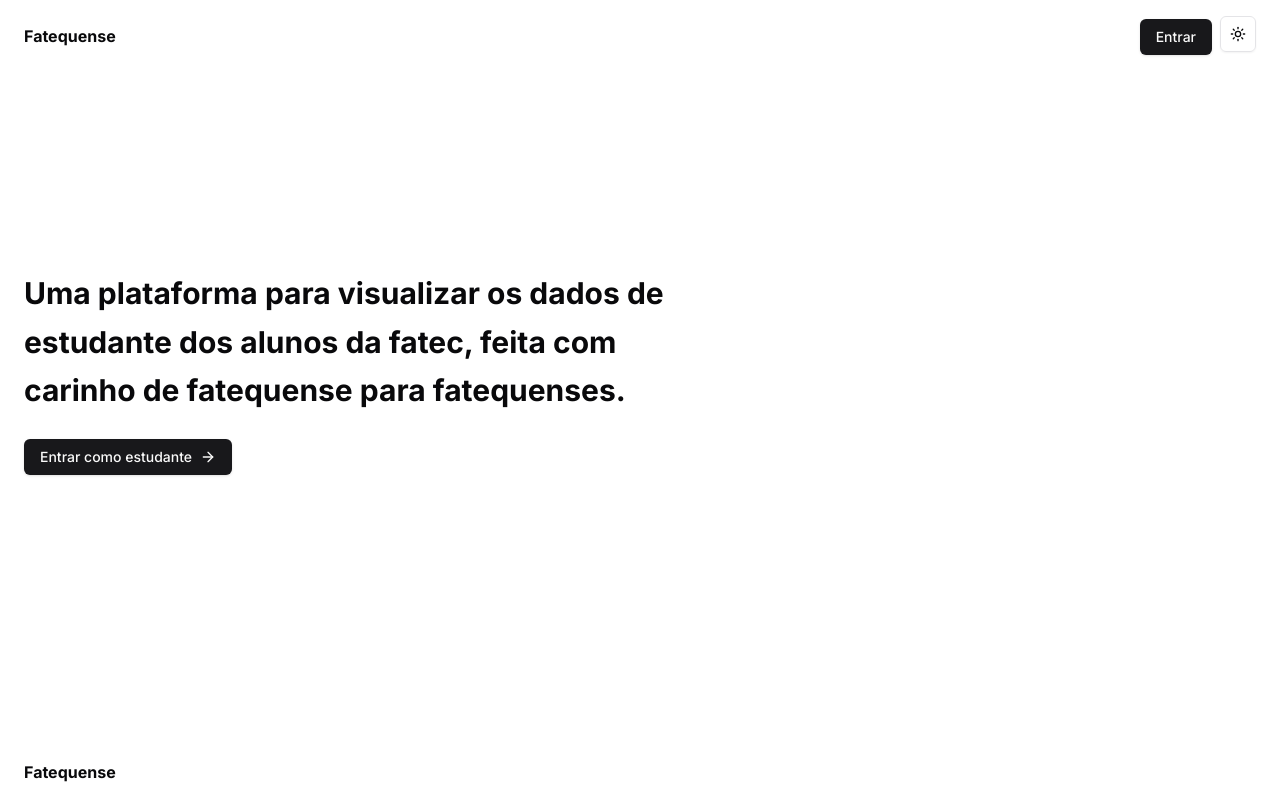
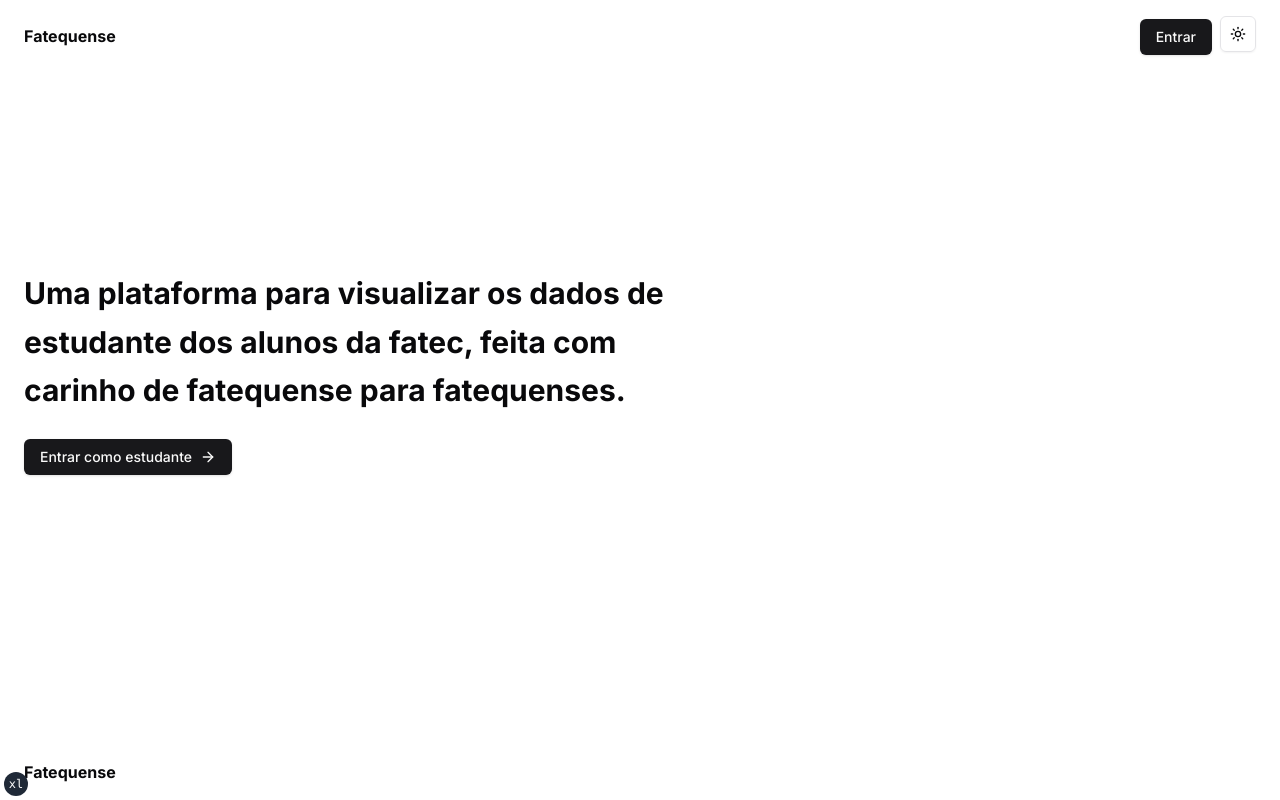
Before and after one commit to fatequense/website, a Next.js app: page / in a window 1280 px wide. Built offline with nearby package versions, Linux system fonts and the light colour scheme.

Commit message:
use tailwind indicator component

```diff
--- a/src/app/layout.tsx
+++ b/src/app/layout.tsx
@@ -3,6 +3,7 @@ import { Toaster } from 'sonner'
 import './globals.css'
 import { sans } from './fonts'
 import { Providers } from '../components/providers'
+import { TailwindIndicator } from '~/components/tailwind-indicator'
 
 export const metadata: Metadata = {
   title: {
@@ -21,6 +22,7 @@ export default function RootLayout({
       <body className={`antialiased ${sans.className}`}>
         <Providers>{children}</Providers>
         <Toaster richColors />
+        <TailwindIndicator />
       </body>
     </html>
   )
```
